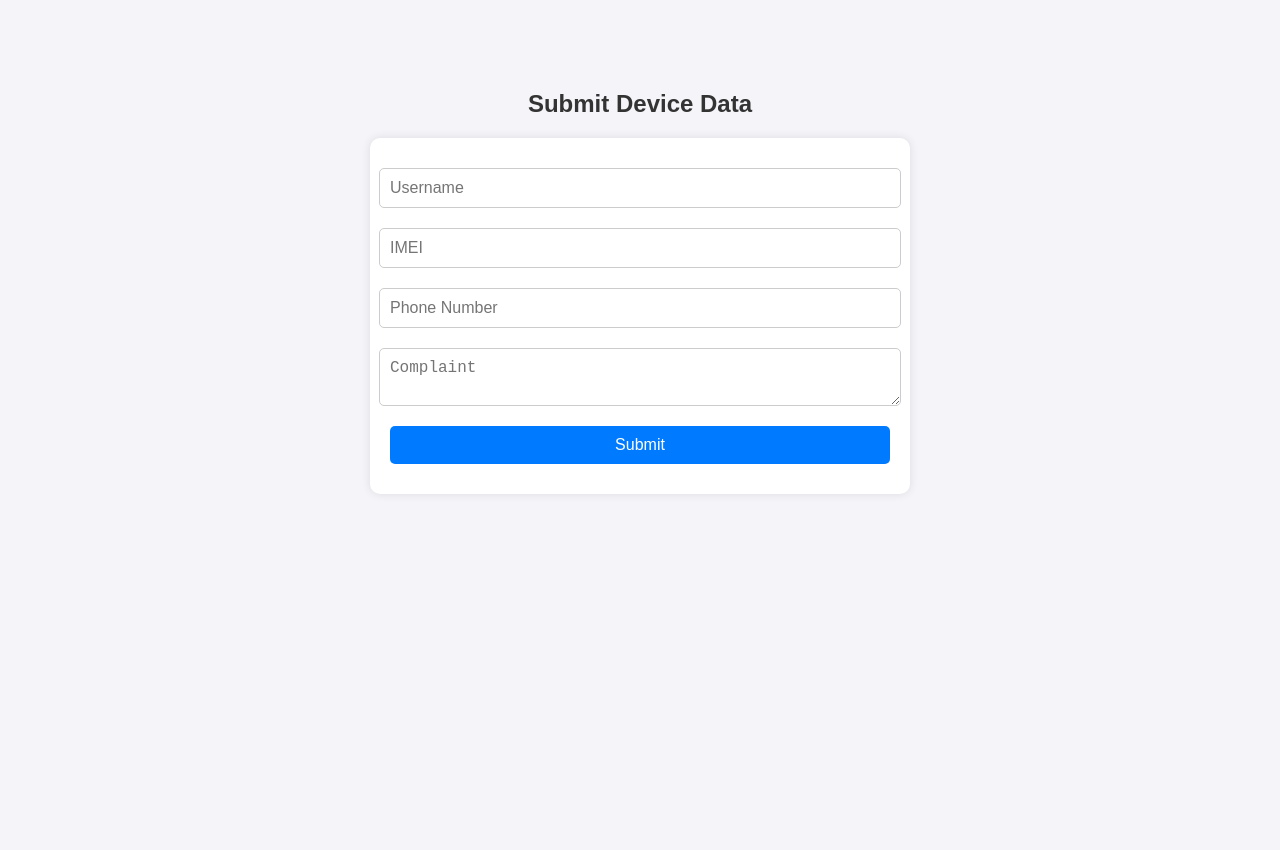
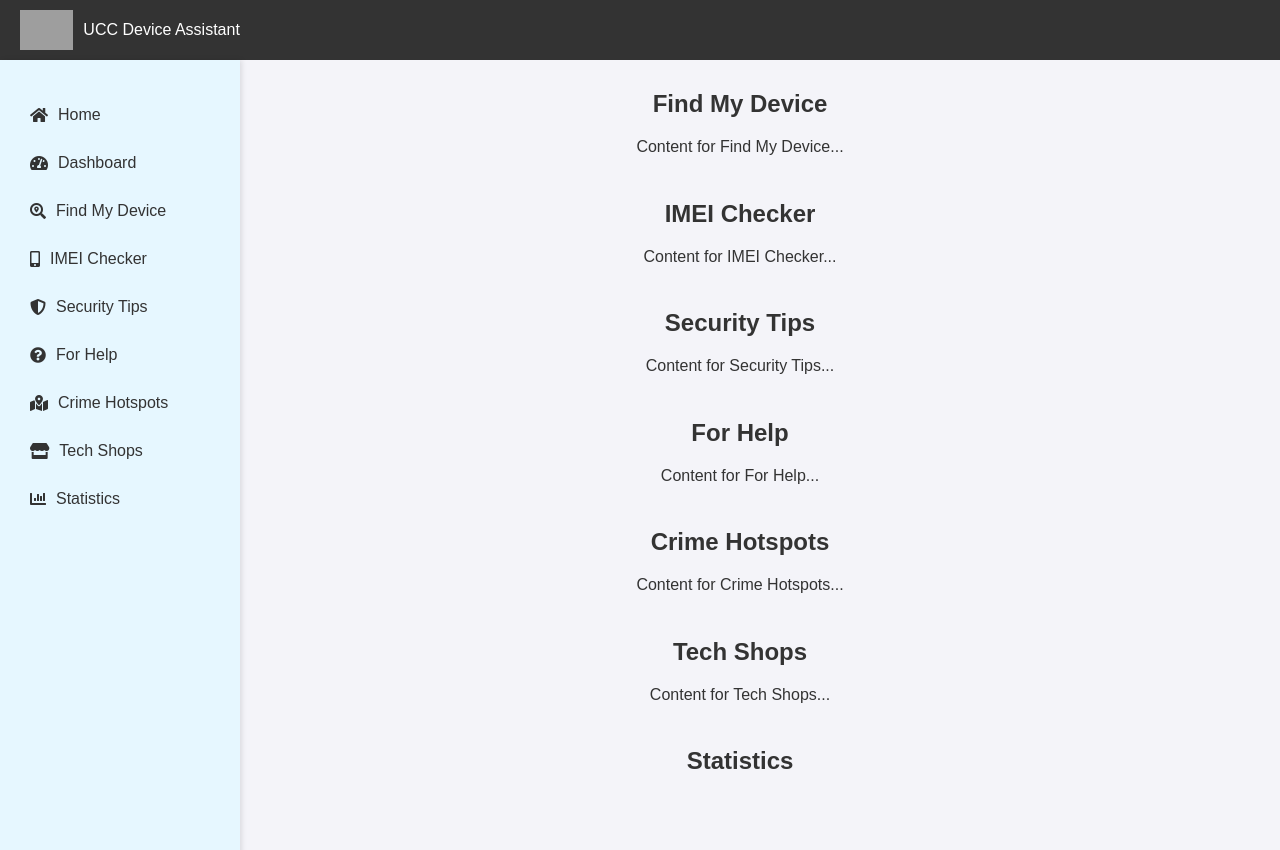
Before and after one commit to Arnold00000/riact, a React (Create React App) app: page /userPage in a window 1280 px wide. After the commit the page ends 800 px from the top, so only its background shows below. Built offline with nearby package versions, Linux system fonts and the light colour scheme; grey boxes are pictures that could not be loaded.

Commit message:
nav and side bar  to the user page

```diff
--- a/public/index.html
+++ b/public/index.html
@@ -24,7 +24,16 @@
       work correctly both with client-side routing and a non-root public URL.
       Learn how to configure a non-root public URL by running `npm run build`.
     -->
-    <title>React App</title>
+
+
+    <!-- Add Font Awesome -->
+  <link
+  rel="stylesheet"
+  href="https://cdnjs.cloudflare.com/ajax/libs/font-awesome/5.15.4/css/all.min.css"
+/>
+
+
+    <title>UCC APP</title>
   </head>
   <body>
     <noscript>You need to enable JavaScript to run this app.</noscript>
--- a/src/components/UserPage.js
+++ b/src/components/UserPage.js
@@ -1,71 +1,184 @@
-import React, { useState } from 'react';
-import axios from 'axios';
+import React from 'react';
+import { Link } from 'react-router-dom';
 import '../styles/UserPage.css';
 
 const UserPage = () => {
-  const [formData, setFormData] = useState({
-    username: '',
-    imei: '',
-    phonenumber: '',
-    complaint: ''
-  });
-
-  const handleChange = (e) => {
-    setFormData({
-      ...formData,
-      [e.target.name]: e.target.value
-    });
-  };
-
-  const handleSubmit = async (e) => {
-    e.preventDefault();
-    try {
-      const response = await axios.post('http://127.0.0.1:5000/devicedata', formData);
-      alert(response.data.message);
-    } catch (error) {
-      console.error('There was an error submitting the form!', error);
-    }
-  };
-
   return (
-    <div className="user-page-container">
-      <h2>Submit Device Data</h2>
-      <form onSubmit={handleSubmit}>
-        <input
-          type="text"
-          name="username"
-          placeholder="Username"
-          value={formData.username}
-          onChange={handleChange}
-          required
-        />
-        <input
-          type="text"
-          name="imei"
-          placeholder="IMEI"
-          value={formData.imei}
-          onChange={handleChange}
-          required
-        />
-        <input
-          type="text"
-          name="phonenumber"
-          placeholder="Phone Number"
-          value={formData.phonenumber}
-          onChange={handleChange}
-          required
-        />
-        <textarea
-          name="complaint"
-          placeholder="Complaint"
-          value={formData.complaint}
-          onChange={handleChange}
-          required
-        ></textarea>
-        <button type="submit">Submit</button>
-      </form>
+    <div className="userpage-container">
+      <nav className="navbar">
+        <div className="navbar-logo">
+          <img src="/images/logo.png" alt="Logo" />
+          <span>UCC Device Assistant</span>
+        </div>
+      </nav>
+      <div className="main-content">
+        <aside className="sidebar">
+          <ul>
+            <li>
+              <Link to="/">
+                <i className="fas fa-home"></i> Home
+              </Link>
+            </li>
+            <li>
+              <Link to="/UserPage">
+                <i className="fas fa-tachometer-alt"></i> Dashboard
+              </Link>
+            </li>
+            <li>
+              <a href="#findMyDevice">
+                <i className="fas fa-search-location"></i> Find My Device
+              </a>
+            </li>
+            <li>
+              <a href="#imeiChecker">
+                <i className="fas fa-mobile-alt"></i> IMEI Checker
+              </a>
+            </li>
+            <li>
+              <a href="#securityTips">
+                <i className="fas fa-shield-alt"></i> Security Tips
+              </a>
+            </li>
+            <li>
+              <a href="#forHelp">
+                <i className="fas fa-question-circle"></i> For Help
+              </a>
+            </li>
+            <li>
+              <a href="#crimeHotspots">
+                <i className="fas fa-map-marked-alt"></i> Crime Hotspots
+              </a>
+            </li>
+            <li>
+              <a href="#techShops">
+                <i className="fas fa-store"></i> Tech Shops
+              </a>
+            </li>
+            <li>
+              <a href="#statistics">
+                <i className="fas fa-chart-bar"></i> Statistics
+              </a>
+            </li>
+          </ul>
+        </aside>
+        <div className="content">
+          {/* Add content sections here */}
+          <section id="findMyDevice">
+            <h2>Find My Device</h2>
+            <p>Content for Find My Device...</p>
+          </section>
+          <section id="imeiChecker">
+            <h2>IMEI Checker</h2>
+            <p>Content for IMEI Checker...</p>
+          </section>
+          <section id="securityTips">
+            <h2>Security Tips</h2>
+            <p>Content for Security Tips...</p>
+          </section>
+          <section id="forHelp">
+            <h2>For Help</h2>
+            <p>Content for For Help...</p>
+          </section>
+          <section id="crimeHotspots">
+            <h2>Crime Hotspots</h2>
+            <p>Content for Crime Hotspots...</p>
+          </section>
+          <section id="techShops">
+            <h2>Tech Shops</h2>
+            <p>Content for Tech Shops...</p>
+          </section>
+          <section id="statistics">
+            <h2>Statistics</h2>
+            <p>Content for Statistics...</p>
+          </section>
+        </div>
+      </div>
     </div>
   );
 };
 
 export default UserPage;
+
+
+
+
+
+
+
+
+
+
+
+
+
+// import React, { useState } from 'react';
+// import axios from 'axios';
+// import '../styles/UserPage.css';
+
+// const UserPage = () => {
+//   const [formData, setFormData] = useState({
+//     username: '',
+//     imei: '',
+//     phonenumber: '',
+//     complaint: ''
+//   });
+
+//   const handleChange = (e) => {
+//     setFormData({
+//       ...formData,
+//       [e.target.name]: e.target.value
+//     });
+//   };
+
+//   const handleSubmit = async (e) => {
+//     e.preventDefault();
+//     try {
+//       const response = await axios.post('http://127.0.0.1:5000/devicedata', formData);
+//       alert(response.data.message);
+//     } catch (error) {
+//       console.error('There was an error submitting the form!', error);
+//     }
+//   };
+
+//   return (
+//     <div className="user-page-container">
+//       <h2>Submit Device Data</h2>
+//       <form onSubmit={handleSubmit}>
+//         <input
+//           type="text"
+//           name="username"
+//           placeholder="Username"
+//           value={formData.username}
+//           onChange={handleChange}
+//           required
+//         />
+//         <input
+//           type="text"
+//           name="imei"
+//           placeholder="IMEI"
+//           value={formData.imei}
+//           onChange={handleChange}
+//           required
+//         />
+//         <input
+//           type="text"
+//           name="phonenumber"
+//           placeholder="Phone Number"
+//           value={formData.phonenumber}
+//           onChange={handleChange}
+//           required
+//         />
+//         <textarea
+//           name="complaint"
+//           placeholder="Complaint"
+//           value={formData.complaint}
+//           onChange={handleChange}
+//           required
+//         ></textarea>
+//         <button type="submit">Submit</button>
+//       </form>
+//     </div>
+//   );
+// };
+
+// export default UserPage;
--- a/src/styles/UserPage.css
+++ b/src/styles/UserPage.css
@@ -1,4 +1,99 @@
-/* User Page Specific Styles */
+.userpage-container {
+  display: flex;
+  flex-direction: column;
+  height: 100vh;
+}
+
+.navbar {
+  display: flex;
+  align-items: center;
+  justify-content: space-between;
+  padding: 10px 20px;
+  background-color: #333;
+  color: white;
+}
+
+.navbar-logo {
+  display: flex;
+  align-items: center;
+}
+
+.navbar-logo img {
+  height: 40px;
+  margin-right: 10px;
+}
+
+.main-content {
+  display: flex;
+  height: calc(100% - 80px); /* Adjust height for navbar */
+}
+
+.sidebar {
+  width: 200px;
+  background-color: #e6f7ff; /* Light blue */
+  padding: 20px;
+  box-shadow: 2px 0 5px rgba(0,0,0,0.1);
+  position: fixed;
+  height: 100%;
+}
+
+.sidebar ul {
+  list-style: none;
+  padding: 0;
+}
+
+.sidebar ul li {
+  margin-bottom: 10px;
+}
+
+.sidebar ul li a {
+  color: #333;
+  text-decoration: none;
+  display: flex;
+  align-items: center;
+  padding: 10px;
+  border-radius: 5px;
+}
+
+.sidebar ul li a:hover {
+  background-color: #ddd;
+}
+
+.sidebar ul li a i {
+  margin-right: 10px;
+}
+
+.content {
+  margin-left: 200px; /* Adjust margin to make room for the sidebar */
+  padding: 10px;
+  flex-grow: 1;
+  overflow-y: auto;
+}
+
+.content section {
+  margin-bottom: 40px;
+}
+
+.content section h2 {
+  margin-bottom: 10px;
+}
+
+.content section p {
+  line-height: 1.6;
+}
+
+
+
+
+
+
+
+
+
+
+
+
+/* User Page Specific Styles
 
 
   .user-page-container {
@@ -38,3 +133,4 @@
     cursor: pointer;
     width: 100%;
   }
+   */
```
